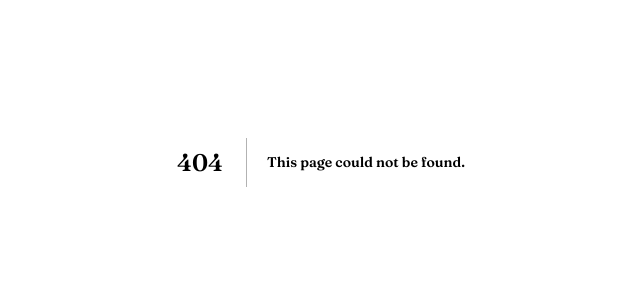
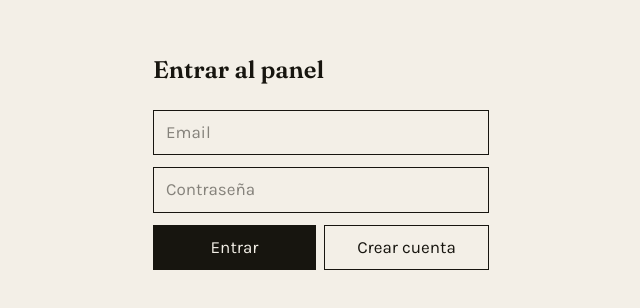
Before and after one commit to xabierjc94/jctech, a Next.js app: page /login in a window 1280 px wide. Before the commit this address had no page. Shown: the part 238-546 px from the top of the page, without its empty margins (319-959 px from the left). Built offline with nearby package versions, Linux system fonts and the light colour scheme.

Commit message:
Añade páginas de login y registro

```diff
--- /dev/null
+++ b/app/(auth)/login/actions.ts
@@ -0,0 +1,54 @@
+"use server";
+
+import { redirect } from "next/navigation";
+import { createClient } from "@/lib/supabase/server";
+
+const MIN_PASSWORD_LENGTH = 8;
+
+export async function signIn(formData: FormData) {
+  const email = String(formData.get("email"));
+  const password = String(formData.get("password"));
+
+  const supabase = await createClient();
+  const { error } = await supabase.auth.signInWithPassword({ email, password });
+
+  if (error) {
+    redirect(`/login?error=${encodeURIComponent("Email o contraseña incorrectos.")}`);
+  }
+
+  redirect("/dashboard");
+}
+
+export async function signUp(formData: FormData) {
+  const email = String(formData.get("email"));
+  const password = String(formData.get("password"));
+
+  if (password.length < MIN_PASSWORD_LENGTH) {
+    redirect(
+      `/login?error=${encodeURIComponent(
+        `La contraseña debe tener al menos ${MIN_PASSWORD_LENGTH} caracteres.`
+      )}`
+    );
+  }
+
+  const supabase = await createClient();
+  const { data, error } = await supabase.auth.signUp({ email, password });
+
+  if (error) {
+    redirect(
+      `/login?error=${encodeURIComponent(
+        "No se pudo crear la cuenta. Inténtalo de nuevo."
+      )}`
+    );
+  }
+
+  if (!data.session) {
+    redirect(
+      `/login?error=${encodeURIComponent(
+        "Revisa tu email para confirmar la cuenta antes de entrar."
+      )}`
+    );
+  }
+
+  redirect("/onboarding");
+}
--- /dev/null
+++ b/app/(auth)/login/page.tsx
@@ -0,0 +1,53 @@
+import { signIn, signUp } from "./actions";
+
+export default async function LoginPage({
+  searchParams,
+}: {
+  searchParams: Promise<{ error?: string }>;
+}) {
+  const { error } = await searchParams;
+
+  return (
+    <main className="mx-auto flex min-h-screen max-w-sm flex-col justify-center gap-6 px-6">
+      <h1 className="text-2xl">Entrar al panel</h1>
+
+      {error && (
+        <p className="rounded border border-bermellon px-3 py-2 text-sm text-bermellon">
+          {error}
+        </p>
+      )}
+
+      <form className="flex flex-col gap-3">
+        <input
+          name="email"
+          type="email"
+          placeholder="Email"
+          required
+          className="border border-tinta bg-hueso px-3 py-2"
+        />
+        <input
+          name="password"
+          type="password"
+          placeholder="Contraseña"
+          required
+          minLength={8}
+          className="border border-tinta bg-hueso px-3 py-2"
+        />
+        <div className="flex gap-2">
+          <button
+            formAction={signIn}
+            className="flex-1 bg-tinta px-4 py-2 text-hueso"
+          >
+            Entrar
+          </button>
+          <button
+            formAction={signUp}
+            className="flex-1 border border-tinta px-4 py-2"
+          >
+            Crear cuenta
+          </button>
+        </div>
+      </form>
+    </main>
+  );
+}
```
